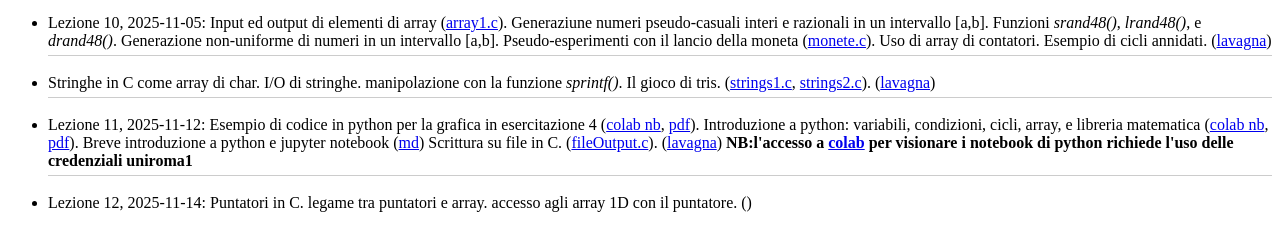
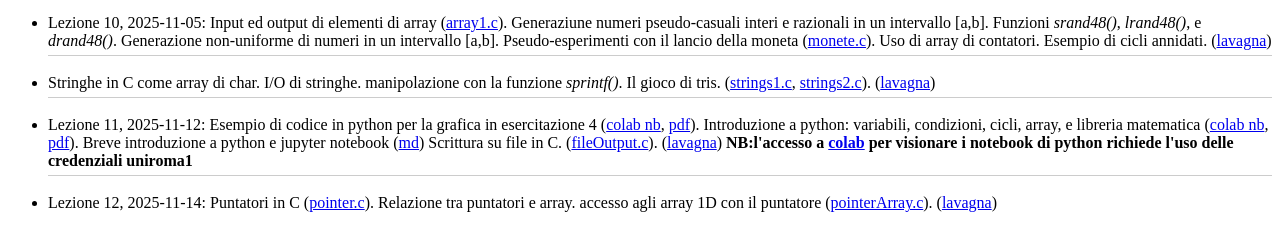
Before and after one commit to rahatlou/labcalc, a PHP site: page /content.php in a window 1280 px wide. Shown: the part 1517-1753 px from the top of the page. Run offline with PHP 8.4, Linux system fonts and the light colour scheme.

Commit message:
aggiornamento dopo puntatori del 14/11

```diff
--- a/content.php
+++ b/content.php
@@ -276,8 +276,10 @@ Scrittura su file in C. (<a target=blank_ href="https://github.com/rahatlou/labc
 
 <li>
 Lezione 12, 2025-11-14:
-Puntatori in C. legame tra puntatori e array. accesso agli array 1D con il puntatore.
-(<a target=blank_ href="https://github.com/rahatlou/labcalc/blob/2025/material/2025-11-14-lezione.pdf"></a>)
+Puntatori in C (<a target=blank_ href="https://github.com/rahatlou/labcalc/blob/2025/material/pointer.c">pointer.c</a>).
+Relazione tra puntatori e array. accesso agli array 1D con il puntatore
+(<a target=blank_ href="https://github.com/rahatlou/labcalc/blob/2025/material/pointerArray.c">pointerArray.c</a>).
+(<a target=blank_ href="https://github.com/rahatlou/labcalc/blob/2025/material/2025-11-14-lezione.pdf">lavagna</a>)
 </li>
 
 <?php
```
